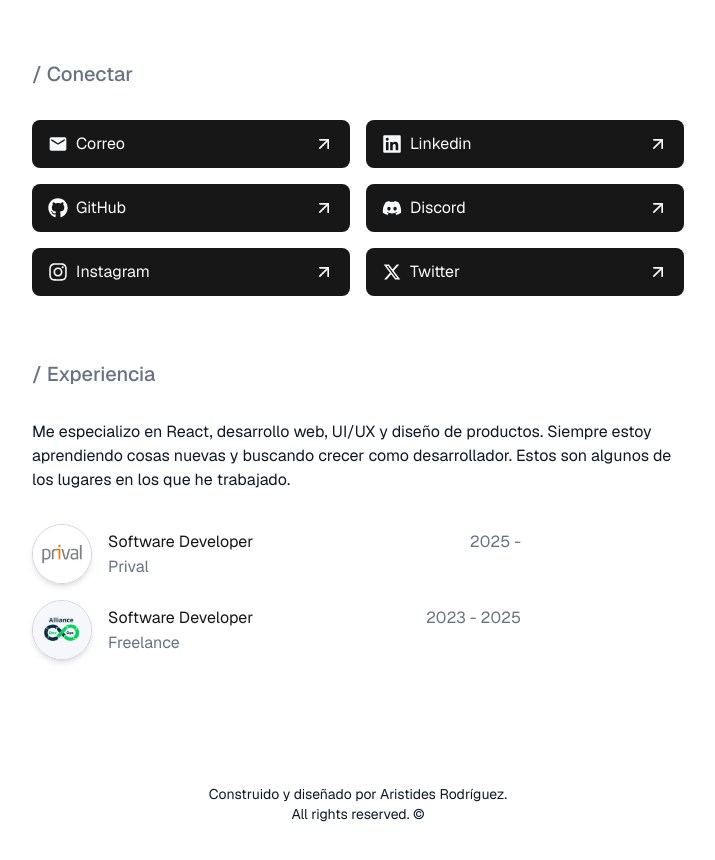
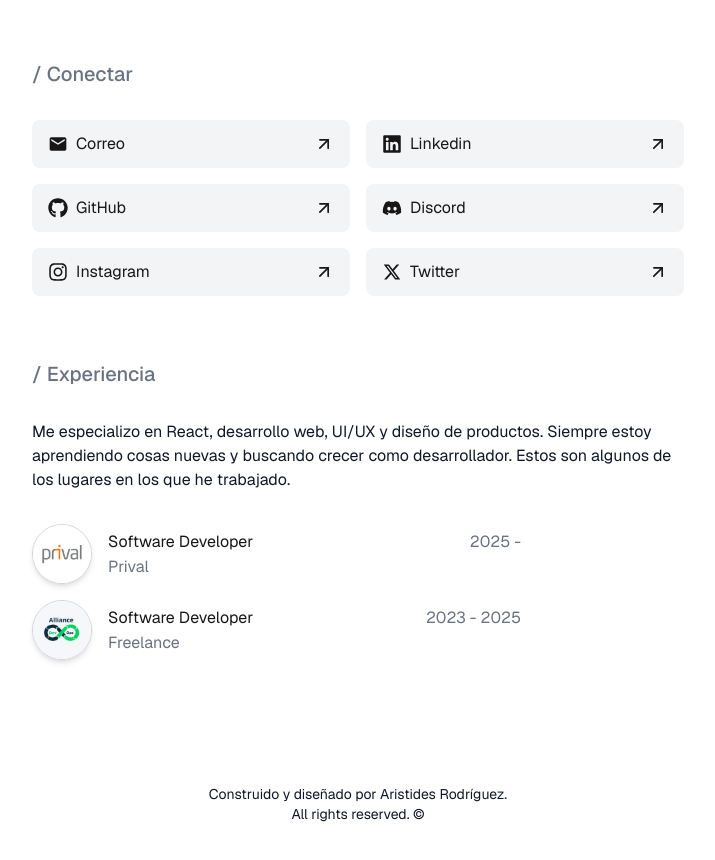
Before and after one commit to arisrodriguez/a-r, a Next.js app: page /sobre-mi in a window 1280 px wide. Shown: the part 1080-1940 px from the top of the page, without its empty margins (282-997 px from the left). Built offline with nearby package versions, Linux system fonts and the light colour scheme.

Commit message:
cambio en los estilos para light mode

```diff
--- a/src/app/components/About/AboutSocialLinks.tsx
+++ b/src/app/components/About/AboutSocialLinks.tsx
@@ -28,7 +28,7 @@ export default function AboutSocialLinks() {
                     <a
                         key={label}
                         href={href}
-                        className="h-12 rounded-lg flex items-center justify-between px-4 bg-neutral-900 text-gray-50 hover:bg-neutral-800 transition-all duration-300 ease-in-out dark:text-gray-50 dark:bg-neutral-800 dark:hover:bg-neutral-700"
+                        className="h-12 rounded-lg flex items-center justify-between px-4 bg-gray-100 text-neutral-900 hover:bg-gray-200 transition-all duration-300 ease-in-out dark:text-gray-50 dark:bg-neutral-800 dark:hover:bg-neutral-700"
                         target="_blank"
                         rel="noopener noreferrer"
                         aria-label={label}
```
